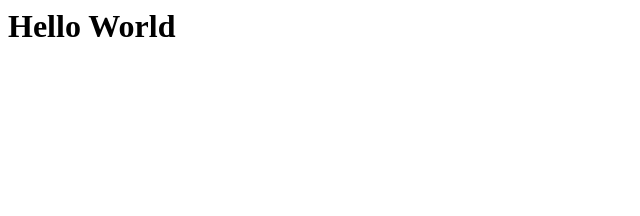
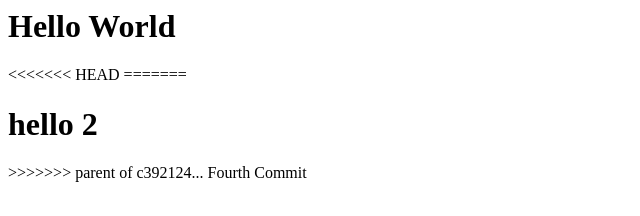
Before and after one commit to vishva1/git-session, a plain HTML site: page index.html in a window 1280 px wide. Shown: the whole page, without its empty margins (0-640 px from the left). Drawn offline with Linux system fonts and the light colour scheme.

Commit message:
Fifth Commit

```diff
--- a/index.html
+++ b/index.html
@@ -6,6 +6,10 @@
 </head>
 <body>
   <h1>Hello World</h1>
+<<<<<<< HEAD
 
+=======
+   <h1>hello 2</h1>
+>>>>>>> parent of c392124... Fourth Commit
 </body>
 </html>
```
